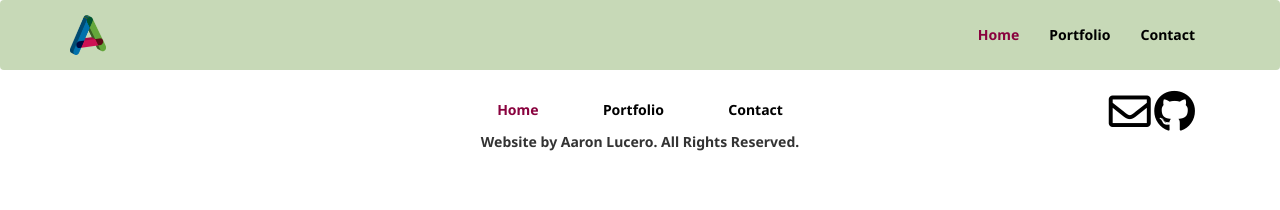
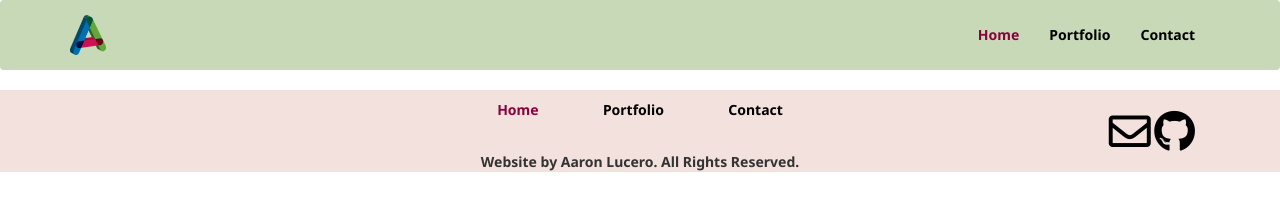
Before and after one commit to AaronVL/mobilefriendlyportfolio, a plain HTML site: page index.html in a window 1280 px wide. Drawn offline with nearby package versions, Linux system fonts and the light colour scheme.

Commit message:
finished footer nav for now

```diff
--- a/css/styles.css
+++ b/css/styles.css
@@ -49,6 +49,10 @@ body{
 
 /* Footer Styles Start*/
 
+footer {
+  background-color: #F3E1DD;
+}
+
 .nav-pills>li.active>a, .nav-pills>li.active>a:focus, .nav-pills>li.active>a:hover {
   color: #89023E;
   background-color: transparent;
@@ -74,6 +78,10 @@ body{
   color: #000;
 }
 
+.social-icons {
+  margin-top: 20px;
+}
+
 
 
 /* Media Queries */
```
